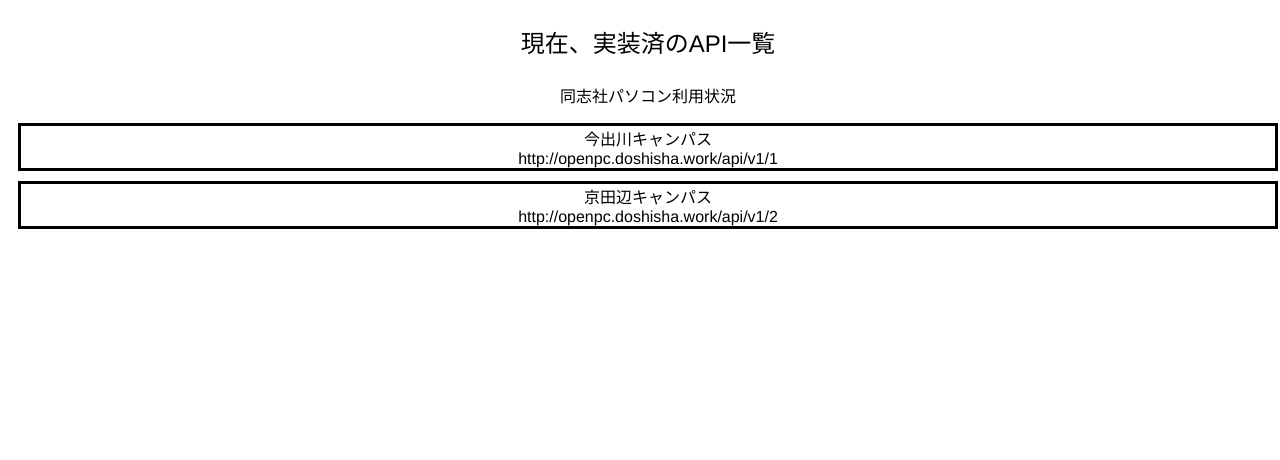
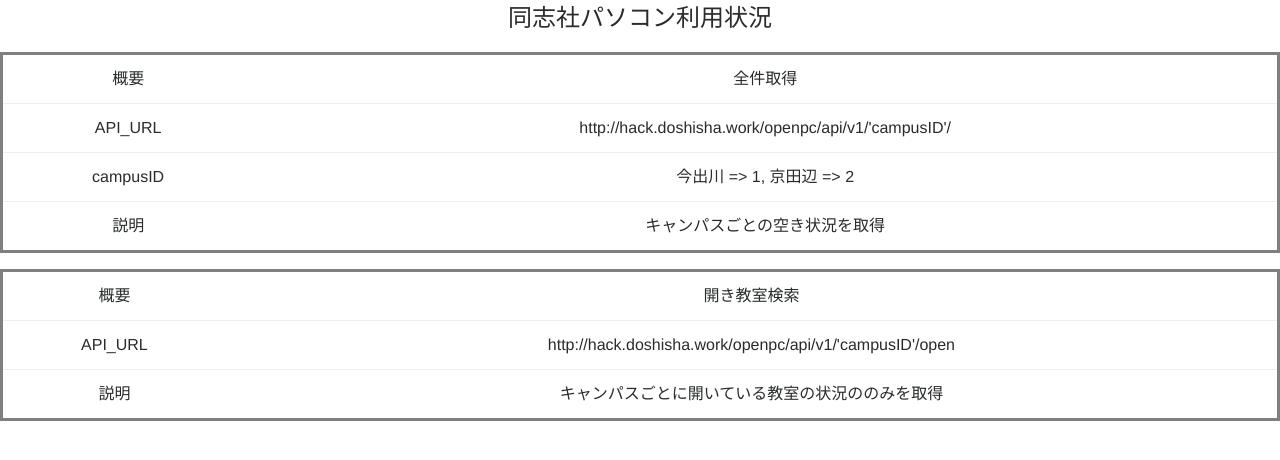
Before and after one commit to yakult1995/DoshishaCanceledClassAPI, a Flask app: page /openpc in a window 1280 px wide. Shown: the top 460 px of the page. Run offline with Flask 2, Linux system fonts and the light colour scheme; some libraries are stand-ins or nearby versions; some web fonts are replaced.

Commit message:
Indexページの作成と応募フォームも追加

```diff
--- a/app.py
+++ b/app.py
@@ -21,9 +21,14 @@
 app.config['JSON_AS_ASCII'] = False
 
 # ルート
-@app.route('/openpc')
+@app.route('/')
 def index():
 	return render_template('index.html')
+
+# OPENPCのindex
+@app.route('/openpc')
+def openpc():
+	return render_template('openpc_index.html')
 
 # すべての教室の状況
 @app.route('/openpc/api/v1/<int:campus>')
--- a/static/css/style.css
+++ b/static/css/style.css
@@ -4,6 +4,16 @@
 	font-family: 'Sawarabi Mincho', Helvetica Neue, Helvetica, Hiragino Sans, 'ヒラギノ角ゴ ProN W3', Hiragino Kaku Gothic ProN, "メイリオ", Meiryo, sans-serif;
 	width: 100%;
 	text-align: center;
+}
+
+a {
+	text-decoration: none;
+}
+
+table {
+	margin: auto;
+	border-style: solid;
+	width: 80%;
 }
 
 #title {
@@ -15,5 +25,12 @@
 	border-style: solid;
 }
 
-#api_url {
+#api_name {
+	text-decoration: underline;
 }
+
+#api_url:before {
+	content: 'API_URL : ';
+	font-family: 'Avnir';
+
+}
--- a/templates/index.html
+++ b/templates/index.html
@@ -8,17 +8,17 @@
 <body>
 	<p id="title">現在、実装済のAPI一覧</p>
 	<div id="api_list">
-		<p>同志社パソコン利用状況</p>
-		<!-- <p><a href="http://openpc.doshisha.work/api/v1/1">今出川キャンパス</a></p> -->
 		<div id="api_details">
-			<div id="campus">今出川キャンパス</div>
-			<div id="api_url">http://openpc.doshisha.work/api/v1/1</div>
+			<p id="api_name">同志社パソコン利用状況</p>
+			<p><a href="./openpc">API詳細</a></p>
 		</div>
+	</div>
+	<div id="api_list">
 		<div id="api_details">
-			<div id="campus">京田辺キャンパス</div>
-			<div id="api_url">http://openpc.doshisha.work/api/v1/2</div>
+			<p id="api_name">エンジニア募集中</p>
+			<p>エンジニアっていうか一緒に開発・勉強してくれる人募集中＠京都</p>
+			<p><a class="typeform-share button" href="https://yakult2.typeform.com/to/apLxVW" data-mode="popup" style="display:inline-block;text-decoration:none;background-color:#89BC62;color:white;cursor:pointer;font-family:Helvetica,Arial,sans-serif;font-size:20px;line-height:50px;text-align:center;margin:0;height:50px;padding:0px 33px;border-radius:12px;max-width:100%;white-space:nowrap;overflow:hidden;text-overflow:ellipsis;font-weight:bold;-webkit-font-smoothing:antialiased;-moz-osx-font-smoothing:grayscale;" target="_blank">応募 </a> <script> (function() { var qs,js,q,s,d=document, gi=d.getElementById, ce=d.createElement, gt=d.getElementsByTagName, id="typef_orm_share", b="https://embed.typeform.com/"; if(!gi.call(d,id)){ js=ce.call(d,"script"); js.id=id; js.src=b+"embed.js"; q=gt.call(d,"script")[0]; q.parentNode.insertBefore(js,q) } })() </script></p>
 		</div>
-		<!-- <p><a href="http://openpc.doshisha.work/api/v1/2">京田辺キャンパス</a></p> -->
 	</div>
 </body>
 </html>
--- /dev/null
+++ b/templates/openpc_index.html
@@ -0,0 +1,51 @@
+<!DOCTYPE html>
+<html lang="ja">
+<head>
+	<meta charset="UTF-8">
+	<script src="https://maxcdn.bootstrapcdn.com/bootstrap/4.0.0-beta.3/js/bootstrap.min.js"></script>
+	<link rel="stylesheet" href="https://maxcdn.bootstrapcdn.com/bootstrap/4.0.0-beta.3/css/bootstrap.min.css">
+	<link rel="stylesheet" href="/static/css/style.css">
+	<title>Doshisha Open Data Hack</title>
+</head>
+<body>
+	<p id="title">同志社パソコン利用状況</p>
+	<div id="explain">
+		<table class="table">
+			<thead>
+				<tr>
+					<td>概要</td>
+					<td>全件取得</td>
+				</tr>
+			</thead>
+			<tr>
+				<td>API_URL</td>
+				<td>http://hack.doshisha.work/openpc/api/v1/'campusID'/</td>
+			</tr>
+			<tr>
+				<td>campusID</td>
+				<td>今出川 => 1, 京田辺 => 2</td>
+			</tr>
+			<tr>
+				<td>説明</td>
+				<td>キャンパスごとの空き状況を取得</td>
+			</tr>
+		</table>
+		<table class="table">
+			<thead>
+				<tr>
+					<td>概要</td>
+					<td>開き教室検索</td>
+				</tr>
+			</thead>
+			<tr>
+				<td>API_URL</td>
+				<td>http://hack.doshisha.work/openpc/api/v1/'campusID'/open</td>
+			</tr>
+			<tr>
+				<td>説明</td>
+				<td>キャンパスごとに開いている教室の状況ののみを取得</td>
+			</tr>
+		</table>
+	</div>
+</body>
+</html>
```
